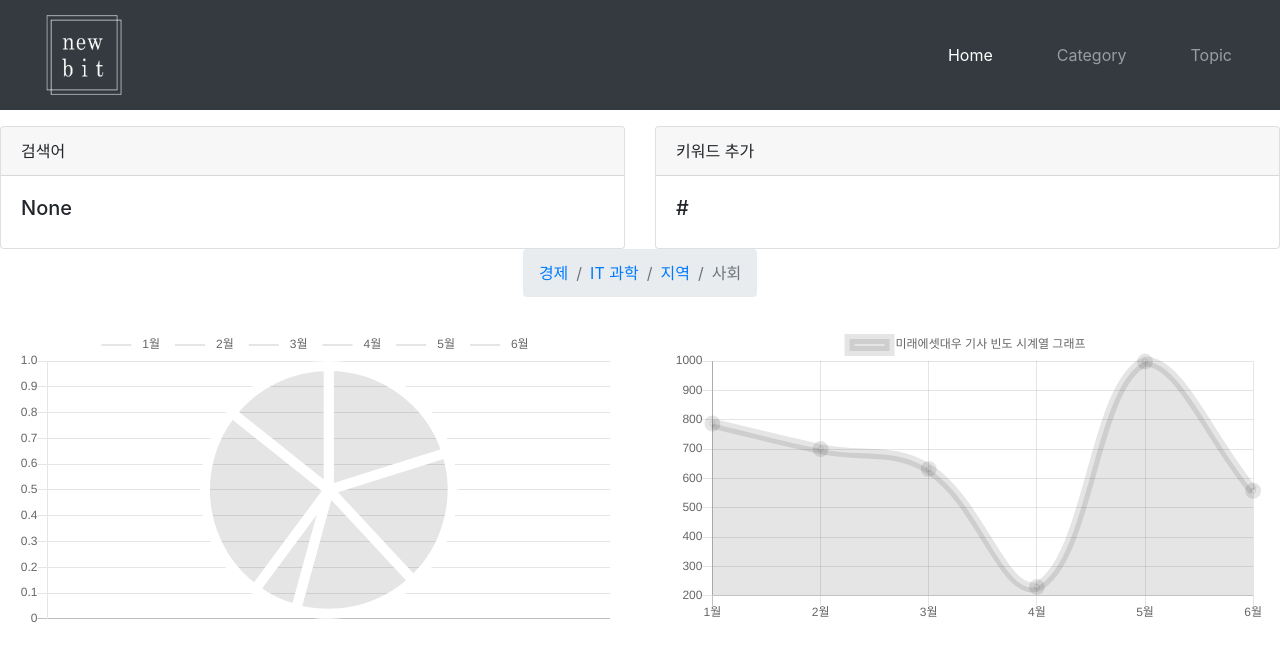
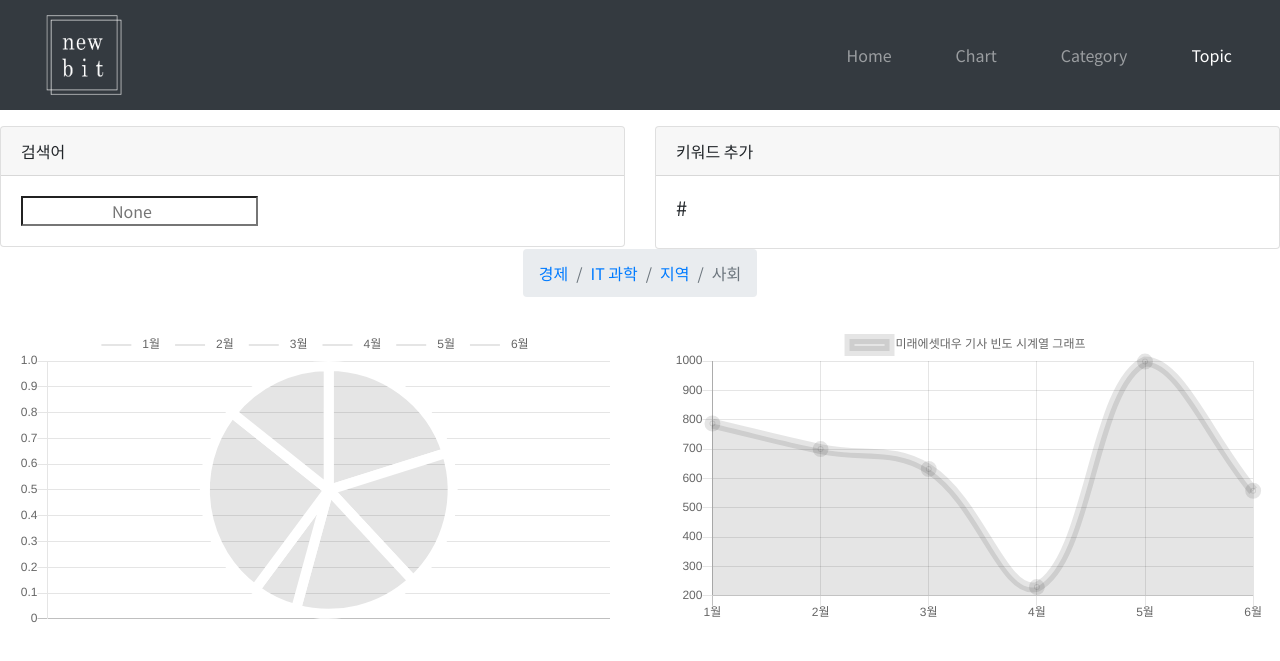
Before and after one commit to newbitproject/works, a Django app: page /topic/ in a window 1280 px wide. Shown: the top 661 px of the page. Run offline with Django 3.2, Linux system fonts and the light colour scheme; some libraries are stand-ins or nearby versions.

Commit message:
0621 base update

```diff
--- a/newbit/pages/templates/pages/base.html
+++ b/newbit/pages/templates/pages/base.html
@@ -5,11 +5,16 @@
     <title>Dashboard</title>
     <link rel="stylesheet" href="https://stackpath.bootstrapcdn.com/bootstrap/4.3.1/css/bootstrap.min.css" integrity="sha384-ggOyR0iXCbMQv3Xipma34MD+dH/1fQ784/j6cY/iJTQUOhcWr7x9JvoRxT2MZw1T" crossorigin="anonymous">
     <link rel="stylesheet" href="https://stackpath.bootstrapcdn.com/bootstrap/4.3.1/css/bootstrap.min.css">
+    <link rel="stylesheet"
+          href="https://fonts.googleapis.com/css?family=Kaushan+Script|Dosis|Noto+Sans+KR|Libre+Baskerville|Old+Standard+TT&display=swap">
 </head>
     <meta charset="UTF-8">
     <title>Title</title>
 </head>
 <style>
+    html,body{
+        font-family: 'Noto Sans KR', sans-serif;
+    }
     .navbar{
         height:110px;
     }
@@ -25,9 +30,12 @@
   </button>
   <div class="collapse navbar-collapse d-flex justify-content-end" id="navbarNavAltMarkup">
     <div class="navbar-nav">
-      <a class="nav-item nav-link active mx-4" href="{% url 'pages:dashboard' %}">Home<span class="sr-only">(current)</span></a>
-      <a class="nav-item nav-link mx-4" href="{% url 'pages:category' %}">Category</a>
-      <a class="nav-item nav-link mx-4" href="{% url 'pages:topic' %}">Topic</a>
+<!--      <a class="nav-item nav-link active mx-4" href="{% url 'pages:dashboard' %}">Home<span class="sr-only">(current)</span></a>-->
+      <a class="nav-item nav-link {%if request.resolver_match.url_name == 'index'%}active{%endif%} mx-4" onclick="window.location='{% url 'pages:index' %}';">Home<span class="sr-only">(current)</span></a>
+      <a class="nav-item nav-link {%if request.resolver_match.url_name == 'dashboard'%}active{%endif%} mx-4" onclick="window.location='{% url 'pages:dashboard' %}'+window.location.search;">Chart<span class="sr-only">(current)</span></a>
+
+      <a class="nav-item nav-link {%if request.resolver_match.url_name == 'category'%}active{%endif%} mx-4" onclick="window.location='{% url 'pages:category' %}'+window.location.search;">Category</a>
+      <a class="nav-item nav-link {%if request.resolver_match.url_name == 'topic'%}active{%endif%} mx-4" onclick="window.location='{% url 'pages:topic' %}'+window.location.search;"">Topic</a>
     </div>
   </div>
 </nav>
@@ -39,7 +47,8 @@
                 검색어
             </div>
             <div class="card-body">
-                <h5>{{test}}</h5>
+               {% block query %}
+                {% endblock %}
             </div>
         </div>
     </div>
--- a/newbit/pages/templates/pages/category.html
+++ b/newbit/pages/templates/pages/category.html
@@ -1,5 +1,9 @@
 {% extends 'pages/base.html' %}
-
+{% block query %}
+ <form action="{% url 'pages:category' %}" method="GET" style="visiblity:hidden">
+    <input type="search" style="text-align: center" autocomplete="off" name="q" id="q" placeholder="{{query}}" required/>
+</form>
+{% endblock %}
 {% block body %}
     <div class="d-flex justify-content-center">
         <nav aria-label="breadcrumb">
--- a/newbit/pages/templates/pages/dashboard.html
+++ b/newbit/pages/templates/pages/dashboard.html
@@ -21,7 +21,7 @@
                                     {% endfor %}
                                 ],
                                 datasets: [{
-                                    label: '미래에셋대우 기사 빈도 시계열 그래프',
+                                    label: '{{ query }} 기사 카테고리 파이 그래프',
                                     data: [
                                         {% for j in pie %}
                                             {{ j.total }},
@@ -32,7 +32,7 @@
                                     'rgba(255,99,132,0.2)',
                                     'rgba(152,102,255,0.2)',
                                     'rgba(255,159,64,0.2)'],
-                                    borderWidth: 10,
+                                    borderWidth: 3,
                                 }]
                             },
                             options: {
--- a/newbit/pages/templates/pages/topic.html
+++ b/newbit/pages/templates/pages/topic.html
@@ -1,5 +1,9 @@
 {% extends 'pages/base.html' %}
-
+{% block query %}
+ <form action="{% url 'pages:topic' %}" method="GET" style="visiblity:hidden">
+    <input type="search" style="text-align: center" autocomplete="off" name="q" id="q" placeholder="{{query}}" required/>
+</form>
+{% endblock %}
 {% block body %}
     <div class="d-flex justify-content-center">
         <nav aria-label="breadcrumb">
--- a/newbit/pages/views.py
+++ b/newbit/pages/views.py
@@ -1,4 +1,4 @@
-from django.shortcuts import render
+from django.shortcuts import render, redirect, reverse
 from . import newbit
 from .models import News
 from django.db.models import Count
@@ -27,6 +27,7 @@ def dashboard(request):
         'pie': pie,
     })
 
+
 #
 # def load_df(request):
 #     news = News.objects.values('date').annotate(total=Count('date')).order_by('date_tmp')
@@ -35,14 +36,14 @@ def dashboard(request):
 #     })
 
 def category(request):
-    test = request.GET.get('q')
-    context = {'test':test}
-    print(test)
+    query = request.GET.get('q')
+    context = {'query':query}
+
     return render(request, 'pages/category.html', context)
 
 
 def topic(request):
-    test = request.GET.get('q')
-    context = {'test': test}
-    print(test)
+    query = request.GET.get('q')
+    context = {'query': query}
+
     return render(request, 'pages/topic.html', context)
```
Also changed, not shown: newbit/pages/templates/pages/index.html (+21 -12 lines).
